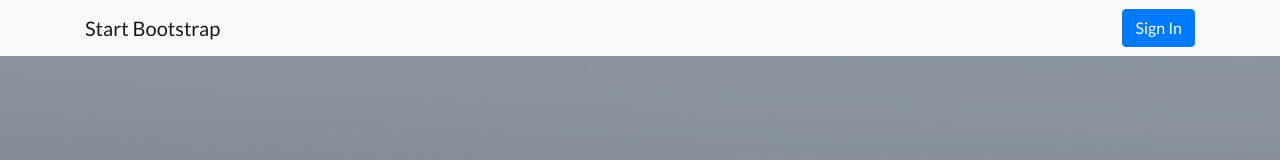
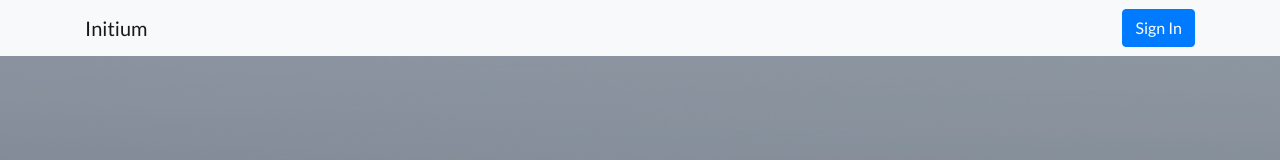
Before and after one commit to brownkcing/LandingPage, a website: page index.html in a window 1280 px wide. Shown: the top 160 px of the page. Drawn offline with Linux system fonts and the light colour scheme.

Commit message:
changed index.html

```diff
--- a/index.html
+++ b/index.html
@@ -28,7 +28,7 @@
     <!-- Navigation -->
     <nav class="navbar navbar-light bg-light static-top">
       <div class="container">
-        <a class="navbar-brand" href="#">Start Bootstrap</a>
+        <a class="navbar-brand" href="#">Initium</a>
         <a class="btn btn-primary" href="#">Sign In</a>
       </div>
     </nav>
```
